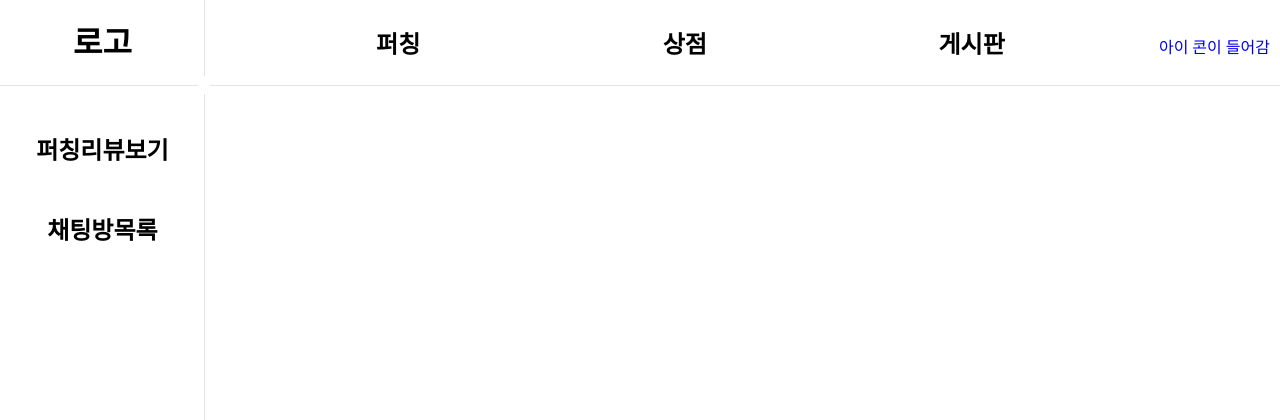
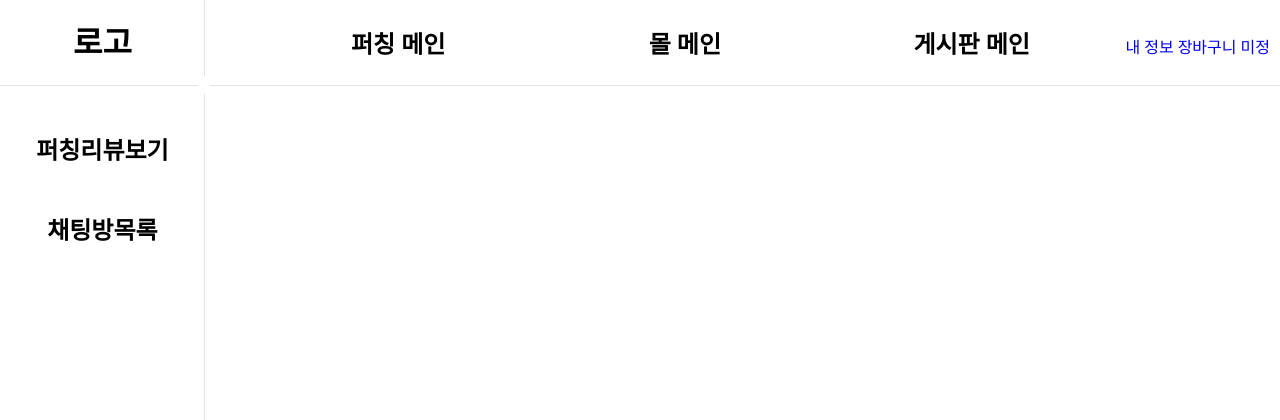
Before and after one commit to GeeHwanee/NaMoHaGae, a Spring Boot app: page /main in a window 1280 px wide. Shown: the top 420 px of the page. Run offline with Spring Boot 4, Linux system fonts and the light colour scheme; some of the project's set-up classes (security, data sources, template engines, error pages and the like) are left out, and stand-ins take their place.

Commit message:
update header.html by jihwan

```diff
--- a/src/main/resources/templates/fragment/header.html
+++ b/src/main/resources/templates/fragment/header.html
@@ -12,15 +12,15 @@
 
 	<nav>
 		<ul class="nav_bar">
-			<li><a href="#">퍼칭</a></li>
-			<li><a href="#">상점</a></li>
-			<li><a href="#">게시판</a></li>
+			<li><a href="/puching/main">퍼칭 메인</a></li>
+			<li><a href="/mall/main">몰 메인</a></li>
+			<li><a href="/board/main">게시판 메인</a></li>
 
 		</ul>
 		<div class="icon">
-			<a href="#">아이</a>
-			<a href="#">콘이</a>
-			<a href="#">들어감</a>
+			<a href="/member/main">내 정보</a>
+			<a href="/cart">장바구니</a>
+			<a href="#">미정</a>
 		</div>
 		<div class="border3"></div>
 	</nav>
```
